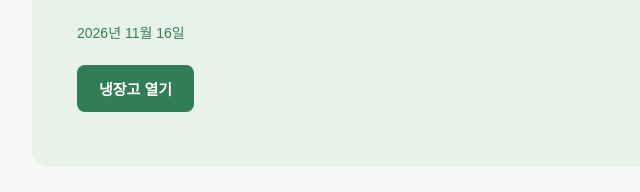
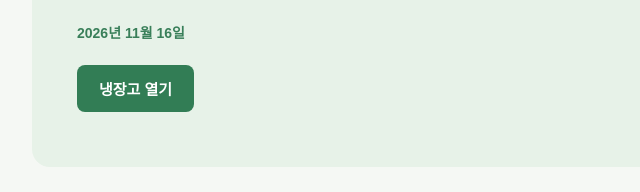
Before and after one commit to Jueun-Ha/my-fridge, a plain HTML site: page index.html in a window 1280 px wide. Shown: the part 411-603 px from the top of the page, 133-773 px from the left. Drawn offline with Linux system fonts and the light colour scheme.

Commit message:
Update index.html

```diff
--- a/index.html
+++ b/index.html
@@ -19,7 +19,7 @@
       <p class="eyebrow">MY FRIDGE</p>
       <h1>냉장고 속 식품을<br>한 눈에 관리하세요.</h1>
       <p class="intro-text"> 식품 이름, 수량, 소비기한을 기록하고<br>남은 날짜를 쉽게 확인할 수 있는 공간입니다.</p>
-      <p class="current-date" id="currentDate"></p>
+      <p class="current-date"> <strong id="currentDate"></strong></p>
       <a class="primary-button" href="main.html">냉장고 열기</a>
     </section>
   </main>
```
